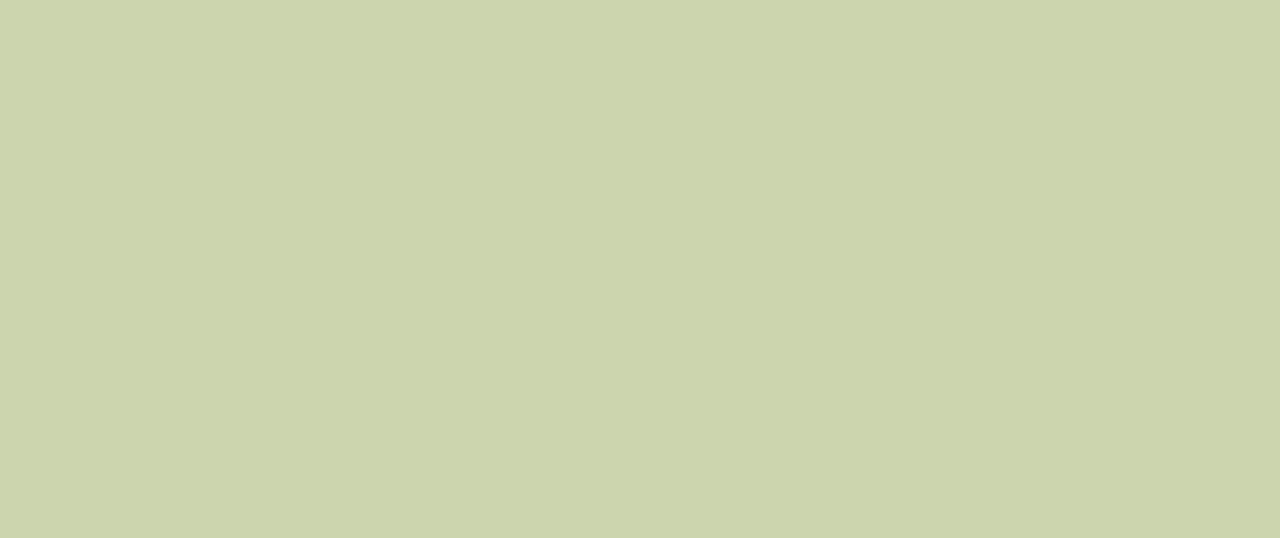
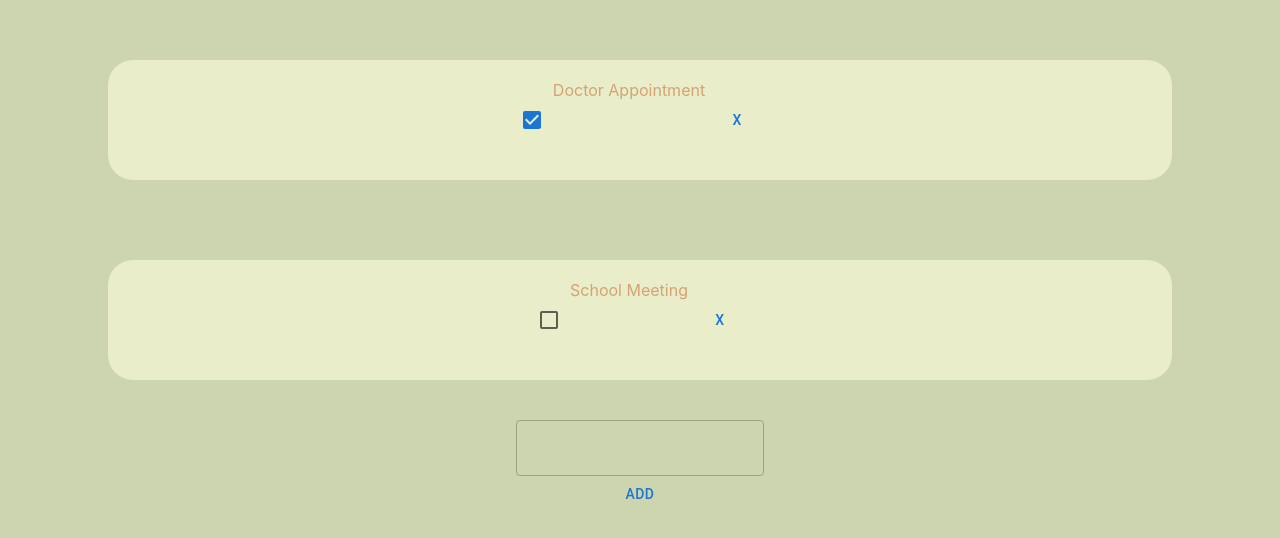
Before and after one commit to JanoKasu/webtools, a React (Create React App) app: page /todo in a window 1280 px wide. Shown: the part 134-672 px from the top of the page. Built offline with nearby package versions, Linux system fonts and the light colour scheme.

Commit message:
Basic To Do List Functionality

```diff
--- a/src/components/RPS.js
+++ b/src/components/RPS.js
@@ -8,7 +8,6 @@ export default function RPS(props) {
 			sx={{
 				display: 'flex',
 				flexDirection: 'column',
-				borderColor: 'black',
 				borderRadius: '25px',
 				padding: '20px',
 				backgroundColor: props.backgroundColor,
--- /dev/null
+++ b/src/components/ToDoItem.js
@@ -0,0 +1,36 @@
+import React from 'react';
+import { Box, Button, Checkbox } from '@mui/material';
+
+export default function ToDoItem(props) {
+	function handleChange() {
+		props.toggleCompleted(props.task.id);
+	}
+
+	return (
+		<Box
+			color='#D4A373'
+			sx={{
+				display: 'flex',
+				flexDirection: 'row',
+				justifyContent: 'center',
+				textAlign: 'center',
+				borderRadius: '25px',
+				padding: '20px',
+				backgroundColor: '#E9EDC9',
+				margin: '5vh 5vw',
+				height: '10vh',
+				width: '80vw'
+			}}>
+			<Checkbox
+				checked={props.task.completed}
+				onClick={handleChange} />
+			<Box>{props.task.text}</Box>
+			<Button
+				sx={{ alignSelf: 'left' }}
+				onClick={() => props.deleteTask(props.task.id)}
+			>
+				X
+			</Button>
+		</Box>
+	)
+}
--- a/src/pages/ToDo.js
+++ b/src/pages/ToDo.js
@@ -1,7 +1,38 @@
-import { Box, MenuItem, Select } from "@mui/material";
-import * as React from 'react';
+import { Box, Button, TextField } from "@mui/material";
+import ToDoItem from "../components/ToDoItem";
+import React, { useState } from 'react';
 
 export default function ToDo() {
+	const [text, setText] = useState('');
+	const [tasks, setTasks] = useState([
+		{ id: 1, text: 'Doctor Appointment', completed: true },
+		{ id: 2, text: 'School Meeting', completed: false }
+	]);
+
+	function addTask(text) {
+		const newTask = {
+			id: Date.now(),
+			text,
+			completed: false
+		}
+		setTasks([...tasks, newTask]);
+		setText('');
+	}
+
+	function deleteTask(id) {
+		setTasks(tasks.filter(task => task.id !== id));
+	}
+
+	function toggleCompleted(id) {
+		setTasks(tasks.map(task => {
+			if (task.id === id) {
+				return { ...task, completed: !task.completed };
+			} else {
+				return task;
+			}
+		}));
+	}
+
 	return (
 		<Box sx={{
 			backgroundColor: '#CCD5AE',
@@ -12,6 +43,19 @@ export default function ToDo() {
 			alignItems: 'center',
 			textAlign: 'center'
 		}}>
+			{tasks.map(task => (
+				<ToDoItem
+					key={task.id}
+					task={task}
+					deleteTask={deleteTask}
+					toggleCompleted={toggleCompleted}
+				/>
+			))}
+			<TextField
+				value={text}
+				onChange={e => setText(e.target.value)}
+			/>
+			<Button onClick={() => addTask(text)}>Add</Button>
 		</Box>
 	);
 }
```
Lines whose indentation alone changed are shown as unchanged.
